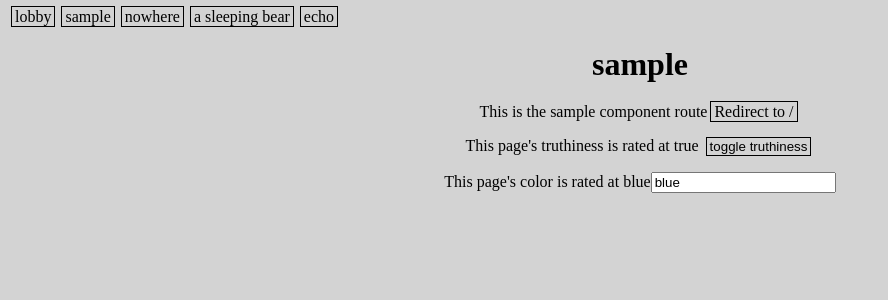
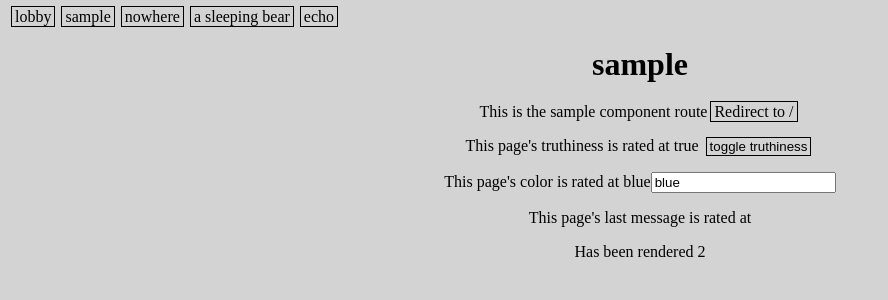
Before and after one commit to pete55104/ohhell, a React (Create React App) app in the folder client/: page /sample in a window 1280 px wide. Shown: the top 300 px of the page, without its empty margins (0-888 px from the left). Built offline with nearby package versions, Linux system fonts and the light colour scheme; no server answers.

Commit message:
wip - messageBus

```diff
--- a/client/src/components/Echo.tsx
+++ b/client/src/components/Echo.tsx
@@ -1,10 +1,8 @@
 import React, {ChangeEvent, FC, FormEvent, useEffect, useRef, useState} from 'react';
 import '../styles/App.scss';
-import {w3cwebsocket as W3CWebSocket} from "websocket";
 import { Redirect } from 'react-router-dom';
-
-const url = 'wss://ncqq73m9x7.execute-api.us-east-1.amazonaws.com/dev';
-const client = new W3CWebSocket(url);
+import { useMessageBus } from '../hooks/useMessageBus'
+import { IMessageEvent } from 'websocket';
 
 interface IMessageState {
     data?: string;
@@ -17,7 +15,7 @@ interface IMessageState {
 }
 
 const Echo: FC<{}> = () => {
-    const intial: IMessageState = {
+    const initial: IMessageState = {
         data: "",
         timeStampSent: 0,
         timeStampReceived: 0,
@@ -26,21 +24,11 @@ const Echo: FC<{}> = () => {
         bearHasBeenPoked: false,
         enteredText: ""
     };
-    const textEntryField = useRef<HTMLInputElement>(null)
-    const [messageState, setMessageState] = useState(intial)
 
-    useEffect(() => {
-        textEntryField?.current?.focus()
-    },[])
+    const onMessage = (message: IMessageEvent) => {
+        if(message && message.data){
+            writeMessageToScreen(message);
 
-    useEffect(() => {
-        client.onopen = () => {
-            console.log('WebSocket Client Connected:');
-            console.log(client);
-        };
-        client.onmessage = (message) => {
-            console.log(message);
-            writeMessageToScreen(message);
             const newState: IMessageState = {
                 ...messageState,
                 data: message.data.toString() || "",
@@ -54,12 +42,18 @@ const Echo: FC<{}> = () => {
                 newState.bearHasBeenPoked = true
             }
             setMessageState(newState);
-            console.log(messageState.data);
-            console.log(messageState.isTrusted);
-            console.log(messageState.timeStampReceived);
-            console.log(messageState.origin);
-        };
-    })
+        }
+    };
+
+    const { sendMessage }  = useMessageBus(onMessage);
+    const textEntryField = useRef<HTMLInputElement>(null)
+    const [messageState, setMessageState] = useState(initial)
+
+
+    useEffect(() => {
+        textEntryField?.current?.focus()
+    },[])
+
 
     const writeMessageToScreen = (obj: Object) => {
         let displayDiv = document.getElementById("responseDisplay");
@@ -74,7 +68,7 @@ const Echo: FC<{}> = () => {
 
     const handleSubmit = (e:  FormEvent<HTMLFormElement>) => {
         e.preventDefault();
-        client.send(JSON.stringify({"action":"sendmessage", "data": messageState.enteredText}));
+        sendMessage(messageState.enteredText);
         let timeOfSend = Date.now();
         setMessageState({...messageState, timeStampSent: timeOfSend, enteredText: ""});
 
--- a/client/src/components/Sample.tsx
+++ b/client/src/components/Sample.tsx
@@ -1,24 +1,29 @@
 import React, { FC, ChangeEvent, useState } from 'react'
 import { NavLink, RouteComponentProps } from 'react-router-dom';
+import { useMessageBus } from '../hooks/useMessageBus'
 
 interface IProps extends RouteComponentProps {
     sampleProp: string,
     initialColor: string
 }
 
+const stateTicker = { renderCount: 0}
+
 const Sample: FC<IProps> = props => {
     const [color, setColor] = useState(props.initialColor);
     const [truthiness, setTruthiness] = useState(true);
-
+    const { lastMessage, sendMessage }  = useMessageBus();
     const toggleTruthiness = () => {
         setTruthiness(!truthiness)
     }
-
+    stateTicker.renderCount = stateTicker.renderCount + 1;
     const handleColorChange = (event: ChangeEvent<HTMLInputElement>) => {
-        setColor(event.currentTarget.value)
+        console.log(`render count is ${stateTicker.renderCount}`)
+        setColor(event.currentTarget.value);
+        sendMessage(event.currentTarget.value);
     }
 
-    console.log(props);
+    console.log(`props: ${JSON.stringify(props)}`);
     return (
     <div className="centeringdiv">
         <h1>sample</h1>
@@ -32,6 +37,8 @@ const Sample: FC<IProps> = props => {
             id="color"
             value={color}
             onChange={handleColorChange}/></p>
+    <p>This page's last message is rated at {lastMessage.data}</p>
+    <p>Has been rendered {stateTicker.renderCount}</p>
     </div>
     </div>
     );
--- /dev/null
+++ b/client/src/hooks/useMessageBus.tsx
@@ -0,0 +1,37 @@
+import { useState, useEffect } from 'react';
+import {IMessageEvent, w3cwebsocket as W3CWebSocket} from "websocket";
+
+type MessageBus = {
+    lastMessage: IMessageEvent,
+    sendMessage: (message: string) => void
+};
+
+const url = 'wss://ncqq73m9x7.execute-api.us-east-1.amazonaws.com/dev';
+const client = new W3CWebSocket(url);
+
+const initialMessage: IMessageEvent = {
+    data: ""
+};
+
+export function useMessageBus(callback?: ((message: IMessageEvent) => void)) : MessageBus {
+    const [message, setMessage] = useState(initialMessage);
+    useEffect(() => {
+        client.onopen = () => {
+            console.log(`WebSocket Client Connected: ${client}`);
+        };
+        client.onmessage = (received) => {
+            console.log(`received message ${received.data}`);
+            if(callback){
+                callback(received)
+            }
+            setMessage(received);
+        };
+    })
+
+    return {
+        lastMessage: message,
+        sendMessage: (message:string) => {
+            client.send(JSON.stringify({"action":"sendmessage", "data": message }));
+        }
+    };
+}
```
Also changed, not shown: 1 other file (tests, documents, lock files or other folders).
